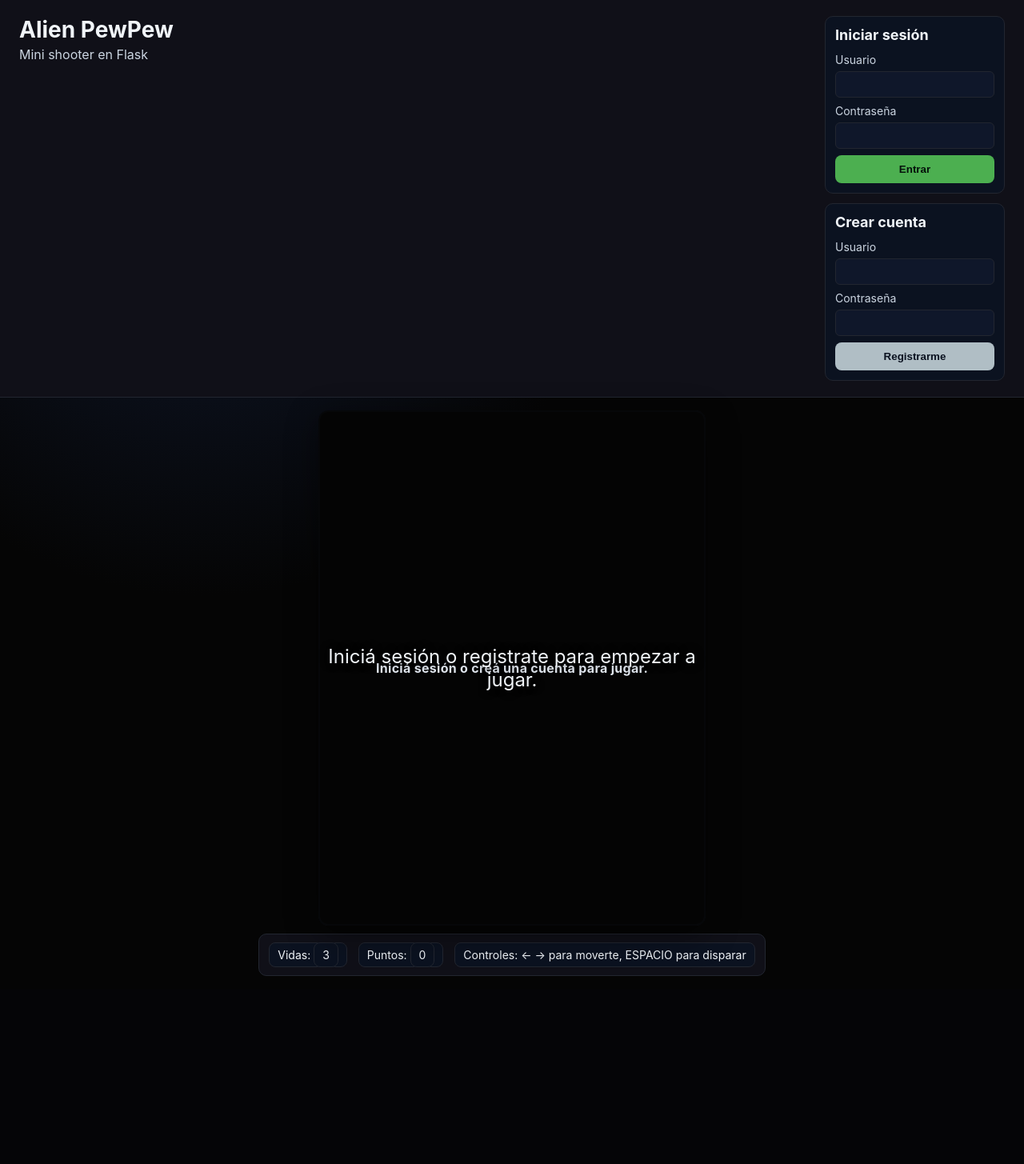
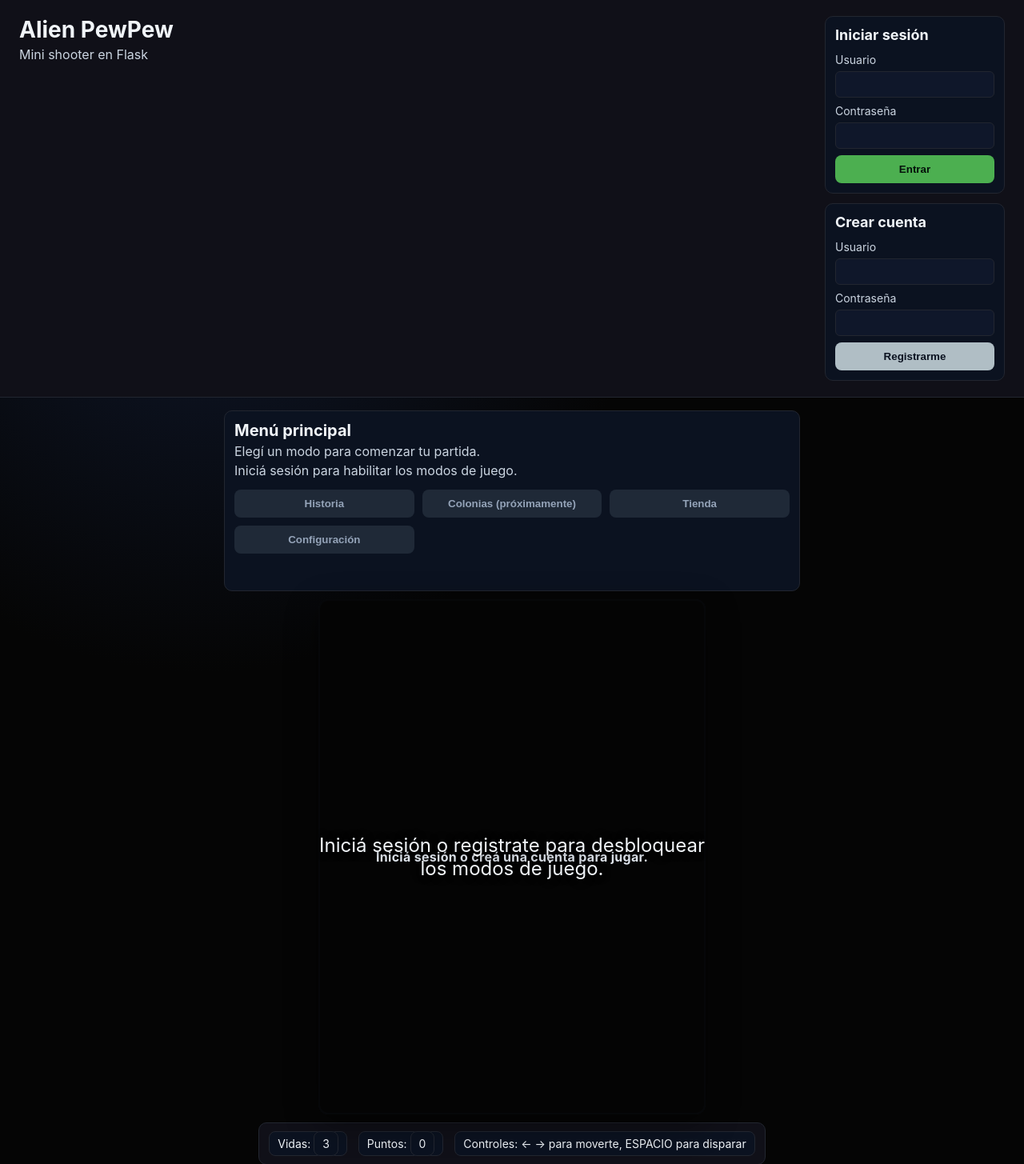
Before and after one commit to L183R/Alien-PewPew, a Flask app: page / in a window 1280 px wide. Shown: the top 1455 px of the page at 80% size. Before the commit the page ends 1220 px from the top, so only its background shows below. Run offline with Flask 3, Linux system fonts and the light colour scheme.

Commit message:
Show game menu on landing page

```diff
--- a/static/script.js
+++ b/static/script.js
@@ -272,13 +272,10 @@ function startGame() {
 }
 
 function showMenu() {
-  if (!loggedIn) {
-    msg.innerHTML = 'Iniciá sesión o registrate para empezar a jugar.';
-    return;
-  }
-
   mainMenu?.classList.add('visible');
-  msg.textContent = 'Elegí un modo para iniciar tu partida.';
+  msg.textContent = loggedIn
+    ? 'Elegí un modo para iniciar tu partida.'
+    : 'Iniciá sesión o registrate para desbloquear los modos de juego.';
 }
 
 function hideMenu() {
@@ -286,7 +283,10 @@ function hideMenu() {
 }
 
 function handleModeSelection(mode) {
-  if (!loggedIn) return;
+  if (!loggedIn) {
+    modeInfo.textContent = 'Necesitás iniciar sesión para comenzar a jugar.';
+    return;
+  }
 
   switch (mode) {
     case 'historia':
--- a/templates/index.html
+++ b/templates/index.html
@@ -54,21 +54,22 @@
   {% endif %}
 
   <main class="layout">
-    {% if username %}
     <section id="mainMenu" class="card menu">
       <div class="menu__header">
         <h2>Menú principal</h2>
         <p>Elegí un modo para comenzar tu partida.</p>
+        {% if not username %}
+          <p class="menu__info">Iniciá sesión para habilitar los modos de juego.</p>
+        {% endif %}
       </div>
       <div class="menu__grid">
-          <button type="button" data-mode="historia">Historia</button>
+        <button type="button" data-mode="historia" {% if not username %}disabled{% endif %}>Historia</button>
         <button type="button" data-mode="colonias" disabled>Colonias (próximamente)</button>
-          <button type="button" data-mode="tienda">Tienda</button>
-          <button type="button" data-mode="configuracion">Configuración</button>
+        <button type="button" data-mode="tienda" {% if not username %}disabled{% endif %}>Tienda</button>
+        <button type="button" data-mode="configuracion" {% if not username %}disabled{% endif %}>Configuración</button>
       </div>
       <p id="modeInfo" class="menu__info"></p>
     </section>
-    {% endif %}
     <div id="gameContainer">
       <div id="lockOverlay" class="overlay {{ 'visible' if not username else '' }}">
         <p>Iniciá sesión o creá una cuenta para jugar.</p>
```
Lines whose indentation alone changed are shown as unchanged.
